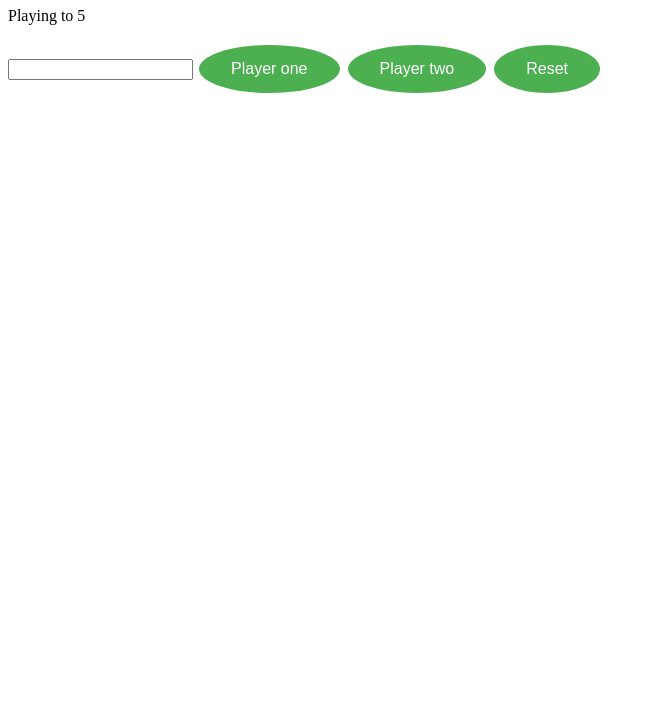
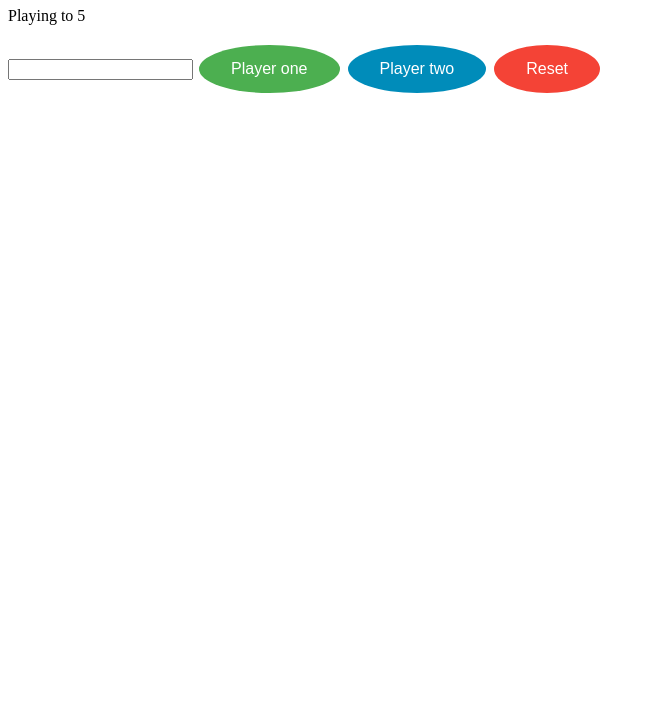
Before and after one commit to Akash5454/Webd, a plain HTML site: page scorekeeperproject.html in a window 1280 px wide. Shown: the part 73-800 px from the top of the page, without its empty margins (0-655 px from the left). Drawn offline with Linux system fonts and the light colour scheme.

Commit message:
Added new classes for buttons
Added new classes for buttons to support CSS changes in buttons.

```diff
--- a/scorekeeperproject.html
+++ b/scorekeeperproject.html
@@ -10,9 +10,9 @@
 	<p>Playing to <span id="num">5</span></p>
 
 	<input type="number">
-	<button id = "p1">Player one</button>
-	<button id = "p2">Player two</button>
-	<button id="reset">Reset</button>
+	<button class="button button1" id = "p1">Player one</button>
+	<button class="button button2" id = "p2">Player two</button>
+	<button class="button button3" id="reset">Reset</button>
 	<script type="text/javascript" src="scorekeeperproject.js"></script>
 </body>
 </html>
```
